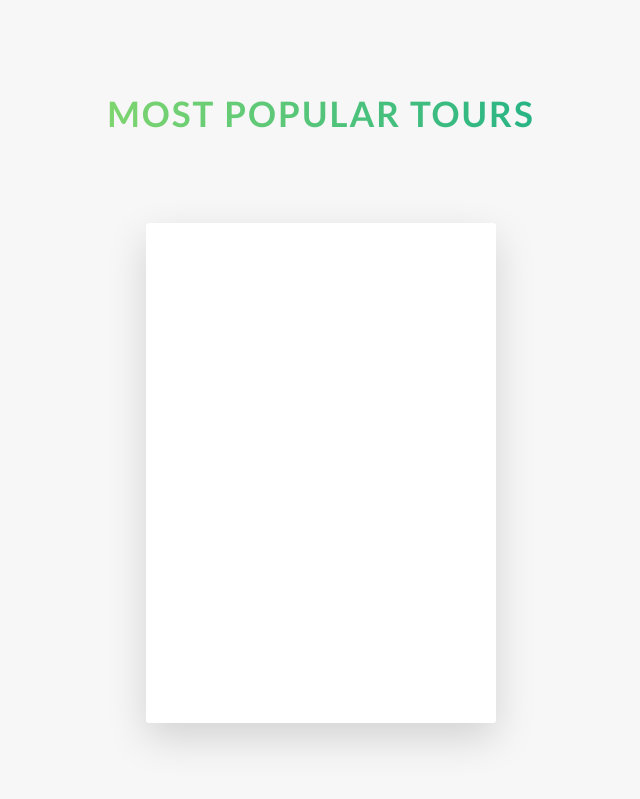
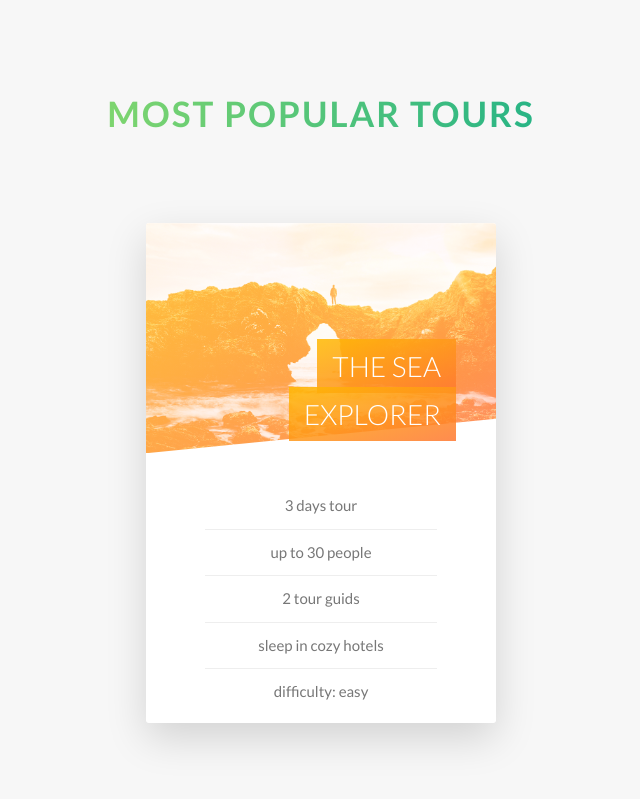
Before and after one commit to AbfCodes/tours-web, a website: page index.html in a window 1280 px wide. Shown: the part 2928-3727 px from the top of the page, without its empty margins (319-959 px from the left). Drawn offline with Linux system fonts and the light colour scheme.

Commit message:
turnning card back part phase 1

```diff
--- a/index.html
+++ b/index.html
@@ -1,13 +1,11 @@
 <!DOCTYPE html>
 <html lang="en">
+
 <head>
   <meta charset="UTF-8" />
   <meta name="viewport" content="width=device-width, initial-scale=1.0" />
 
-    <link
-      href="https://fonts.googleapis.com/css?family=Lato:100,300,400,700,900"
-      rel="stylesheet"
-    />
+  <link href="https://fonts.googleapis.com/css?family=Lato:100,300,400,700,900" rel="stylesheet" />
   <link rel="stylesheet" href="css/icon-font.css" />
 
   <link rel="stylesheet" href="css/icon-font.css" />
@@ -16,6 +14,7 @@
 
   <title>Natours | Exciting tours for adventurous people</title>
 </head>
+
 <body>
   <header class="header">
     <div class="header__logo-box">
@@ -56,21 +55,9 @@
       </div>
       <div class="section-col-2-of-2">
         <div class="composition">
-            <img
-              src="img/nat-1-large.jpg"
-              alt="photo 1"
-              class="composition__photo composition__photo--p1"
-            />
-            <img
-              src="img/nat-2-large.jpg"
-              alt="photo 2"
-              class="composition__photo composition__photo--p2"
-            />
-            <img
-              src="img/nat-3-large.jpg"
-              alt="photo 3"
-              class="composition__photo composition__photo--p3"
-            />
+          <img src="img/nat-1-large.jpg" alt="photo 1" class="composition__photo composition__photo--p1" />
+          <img src="img/nat-2-large.jpg" alt="photo 2" class="composition__photo composition__photo--p2" />
+          <img src="img/nat-3-large.jpg" alt="photo 3" class="composition__photo composition__photo--p3" />
         </div>
       </div>
     </div>
@@ -132,13 +119,32 @@
     <div class="flex">
       <div class="col-1-of-3 u-center-text">
         <div class="card">
-            <div class="card__side card__side--front">text first</div>
-            <div class="card__side card__side--back card__side--back-1">
-              text second
+          <div class="card__side card__side--front">
+            <div class="card__picture card__picture--1">
+              &nbsp;
+            </div>
+            <h4 class="card__heading"><span class="card__heading-span card__heading-span--1">the sea Explorer</span>
+            </h4>
+            <div class="card__deatails">
+              <ul>
+                <li>3 days tour</li>
+                <li>up to 30 people</li>
+                <li>2 tour guids</li>
+                <li>sleep in cozy hotels</li>
+                <li>difficulty: easy</li>
+              </ul>
             </div>
           </div>
+          <div class="card__side card__side--back card__side--back-1">
+            <div class="card__cta">
+              <div class="card__price-box">
+                <p class="card__price-only">Only</p>
+                <p class="card__price-value">$297</p>
+              </div>
+              <a href="#" class="btn btn--white">Book Now!</a>
             </div>
           </div>
   </section>
 </body>
+
 </html>
--- a/sass/components/_cards.scss
+++ b/sass/components/_cards.scss
@@ -6,8 +6,6 @@
 
   &__side {
     backface-visibility: hidden;
-    color: #fff;
-    font-size: 2.5rem;
     transition: all 0.8s ease;
     height: 50rem;
     position: absolute;
@@ -15,6 +13,7 @@
     top: 0;
     left: 0;
     border-radius: 3px;
+    overflow: hidden;
     box-shadow: 0 1.5rem 4rem rgba($color-black, 0.15);
     &--front {
       background-color: $color-white;
@@ -37,4 +36,85 @@
   &:hover &__side--back {
     transform: rotateY(0);
   }
+
+  &__picture {
+    height: 23rem;
+    background-size: cover;
+    background-blend-mode: screen;
+    clip-path: polygon(0 0, 100% 0, 100% 85%, 0 100%);
+    &--1 {
+      background-image: linear-gradient(
+          to right bottom,
+          $color-tertiary-light,
+          $color-tertiary-dark
+        ),
+        url(../img/nat-5.jpg);
+    }
+    &--2 {
+      background-image: linear-gradient(
+          to right bottom,
+          $color-tertiary-light,
+          $color-tertiary-dark
+        ),
+        url(../img/nat-5.jpg);
+    }
+    &--3 {
+      background-image: linear-gradient(
+          to right bottom,
+          $color-tertiary-light,
+          $color-tertiary-dark
+        ),
+        url(../img/nat-5.jpg);
+    }
+  }
+  &__heading {
+    font-size: 2.8rem;
+    font-weight: 300;
+    text-transform: uppercase;
+    text-align: right;
+    color: $color-white;
+    position: absolute;
+    top: 12rem;
+    right: 4rem;
+    width: 75%;
+  }
+  &__heading-span {
+    padding: 1rem 1.5rem;
+    -webkit-box-decoration-break: clone;
+    box-decoration-break: clone;
+    &--1 {
+      background-image: linear-gradient(
+        to right bottom,
+        rgba($color-tertiary-light, 0.85),
+        rgba($color-tertiary-dark, 0.85)
+      );
+    }
+  }
+  &__deatails {
+    padding: 3rem;
+    ul {
+      list-style-type: none;
+      width: 80%;
+      margin: 0 auto;
+      li {
+        text-align: center;
+        font-size: 1.5rem;
+        padding: 1rem;
+        &:not(:last-child) {
+          border-bottom: 1px solid #eee;
+        }
+      }
+    }
+  }
+  &__cta {
+    position: absolute;
+    top: 50%;
+    left: 50%;
+    transform: translate(-50%, -50%);
+    width: 90%;
+  }
+  &__price-value {
+    font-size: 6rem;
+    margin: 3.5rem auto auto;
+  }
 }
```
Also changed, not shown: css/style.css. Lines whose indentation alone changed are shown as unchanged.
